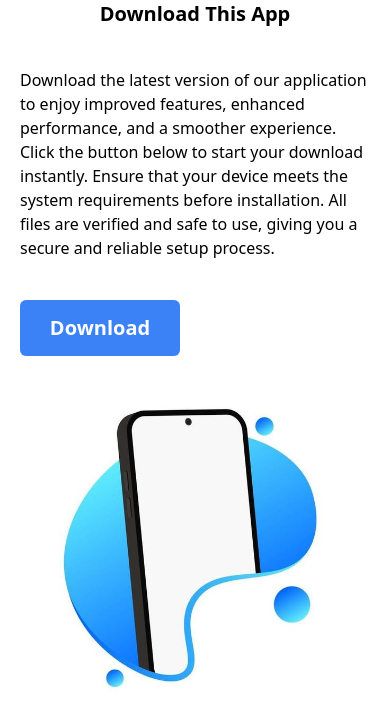
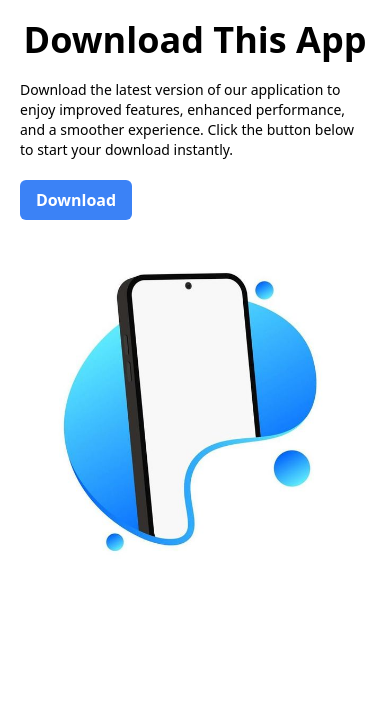
Before and after one commit to MYATSD/Vending-Machine-Mobile-App-Link, a Next.js app: page /download in a window 390 px wide. Shown: the top 728 px of the page. Built offline with nearby package versions, Linux system fonts and the light colour scheme.

Commit message:
download page mobile

```diff
--- a/src/features/download/page/DownloadPage.jsx
+++ b/src/features/download/page/DownloadPage.jsx
@@ -7,13 +7,17 @@ const DownloadPage = () => {
     <Container>
 
 
-      <section>
+      <section className=' '>
 
-       <div className='md:flex gap-5 '>
-       <div className='order-2 md:mt-40'>
-         <h1 className='font-bold  text-xl sm:text-2xl md:text-5xl lg:text-7xl text-center '>Download This App</h1>
-         <p className='font-medium text-md mt-10 px-5'>Download the latest version of our application to enjoy improved features, enhanced performance, and a smoother experience. Click the button below to start your download instantly. Ensure that your device meets the system requirements before installation. All files are verified and safe to use, giving you a secure and reliable setup process.</p>
-         <button className='w-40 h-14 mx-5 mt-10 bg-blue-500 font-bold text-xl text-white rounded-md'>Download</button>
+       <div className='flex flex-col lg:flex lg:flex-row md:gap-5 '>
+         {/* <h1 className='font-bold  text-2xl sm:text-2xl md:text-5xl lg:text-7xl text-center md:hidden block '>Download This App</h1> */}
+       <div className=' lg:order-2 mt-5 lg:mt-40'>
+         <h1 className='font-bold  text-4xl  md:text-5xl lg:text-7xl text-center  '>Download This App</h1>
+         <p className='font-medium text-md mt-10 px-5 hidden md:block'>Download the latest version of our application to enjoy improved features, enhanced performance, and a smoother experience. Click the button below to start your download instantly. Ensure that your device meets the system requirements before installation. All files are verified and safe to use, giving you a secure and reliable setup process.</p>
+         <p className='font-medium text-sm mt-5 px-5 block md:hidden'>Download the latest version of our application to enjoy improved features, enhanced performance, and a smoother experience. Click the button below to start your download instantly. </p>
+
+         <button className='w-28 lg:w-40 h-10 lg:h-14 mx-5 mt-5 lg:mt-10 bg-blue-500 font-bold text-md md:text-xl text-white rounded-md'>Download</button>
+
        </div>
          <img src="/assets/mobile-app-download.jpg" alt=""  className=''/>
        </div>
```
